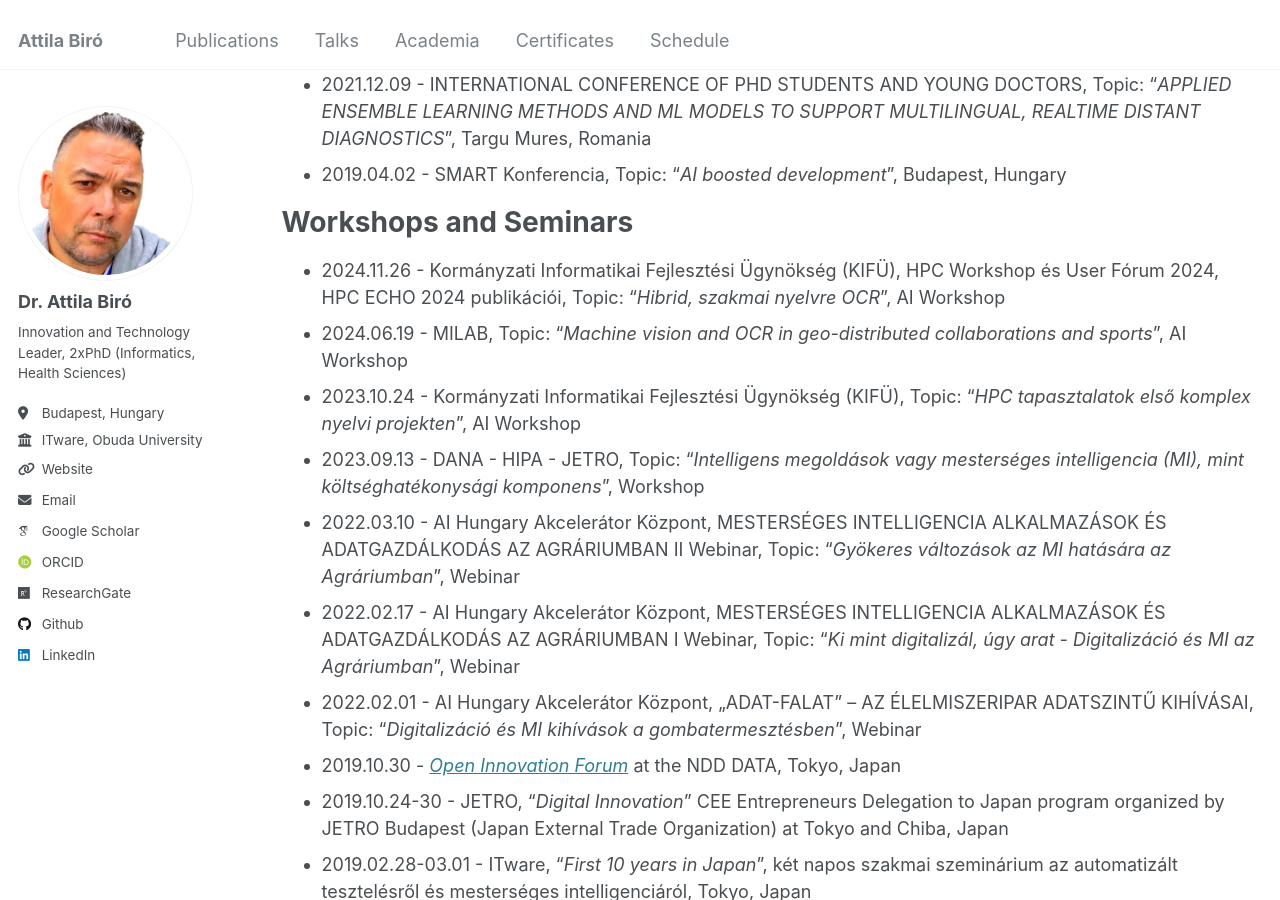
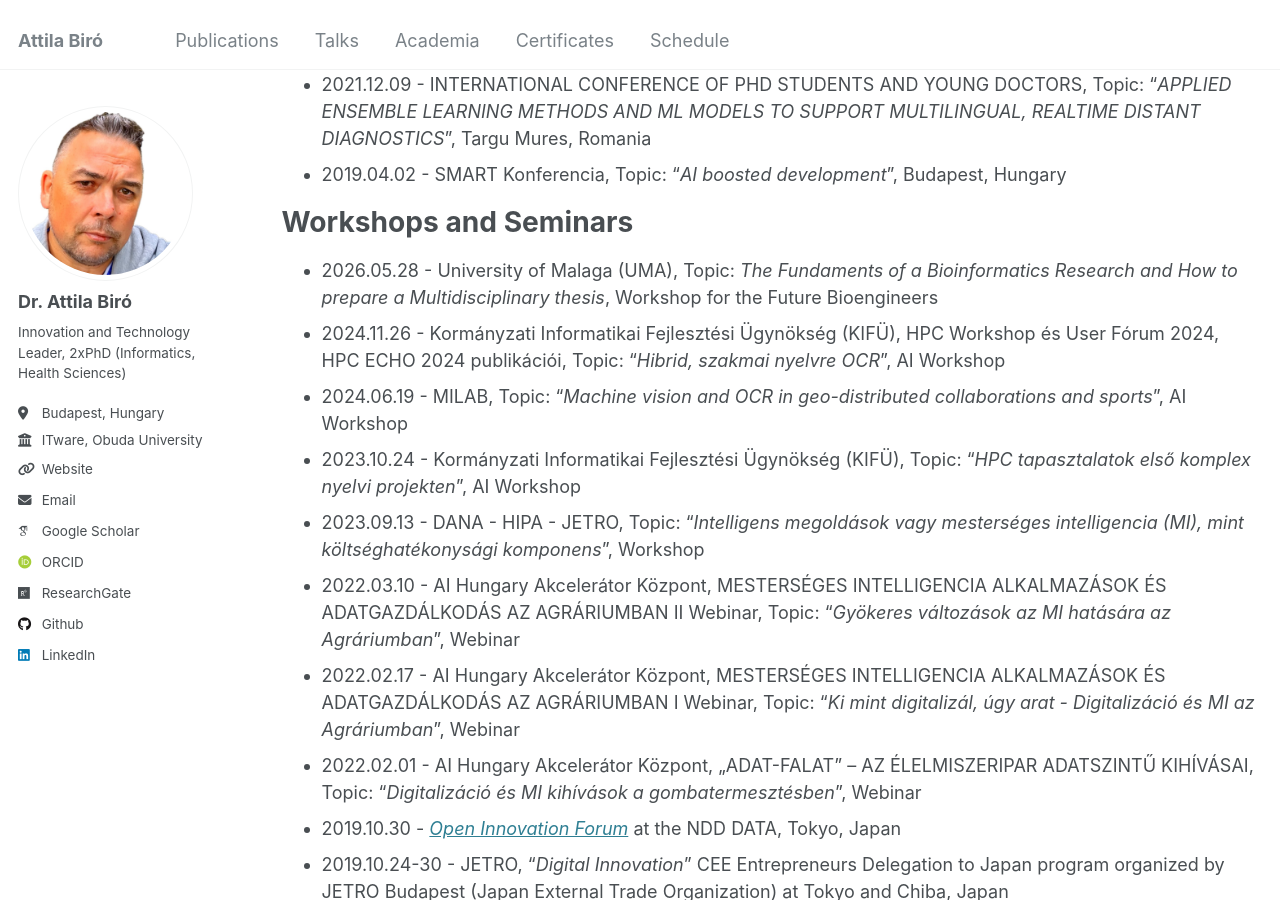
Before and after one commit to biroka/biroka.github.io, a Jekyll site: the page built from _pages/talks.md, in a window 1280 px wide and 900 px high, scrolled down 3592 px. Built offline with Jekyll 4.4.1, drawn with Linux system fonts in a browser that asks for light colours; some web fonts are replaced.

Commit message:
Add new workshop entry for University of Malaga

```diff
--- a/_pages/talks.md
+++ b/_pages/talks.md
@@ -77,6 +77,7 @@ Other Conferences
 
 Workshops and Seminars
 ======
+* 2026.05.28 - University of Malaga (UMA), Topic: _The Fundaments of a Bioinformatics Research and How to prepare a Multidisciplinary thesis_, Workshop for the Future Bioengineers
 * 2024.11.26 - Kormányzati Informatikai Fejlesztési Ügynökség (KIFÜ), HPC Workshop és User Fórum 2024, HPC ECHO 2024 publikációi, Topic: "_Hibrid, szakmai nyelvre OCR_", AI Workshop
 * 2024.06.19 - MILAB, Topic: "_Machine vision and OCR in geo-distributed collaborations and sports_", AI Workshop
 * 2023.10.24 - Kormányzati Informatikai Fejlesztési Ügynökség (KIFÜ), Topic: "_HPC tapasztalatok első komplex nyelvi projekten_", AI Workshop
```
